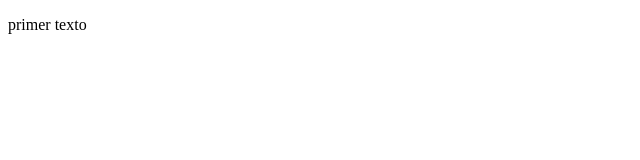
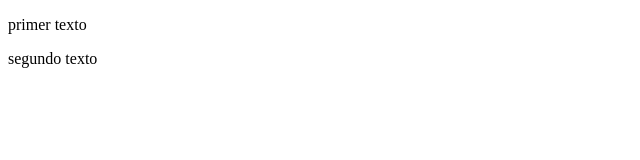
Before and after one commit to poke6481k-sketch/version-de-prueba, a plain HTML site: page index.html in a window 1280 px wide. Shown: the full height of the page, 0-640 px from the left. Drawn offline with Linux system fonts and the light colour scheme.

Commit message:
segundo commit

```diff
--- a/index.html
+++ b/index.html
@@ -7,5 +7,6 @@
 </head>
 <body>
     <p>primer texto</p>
+    <p>segundo texto</p>
 </body>
 </html>
```
